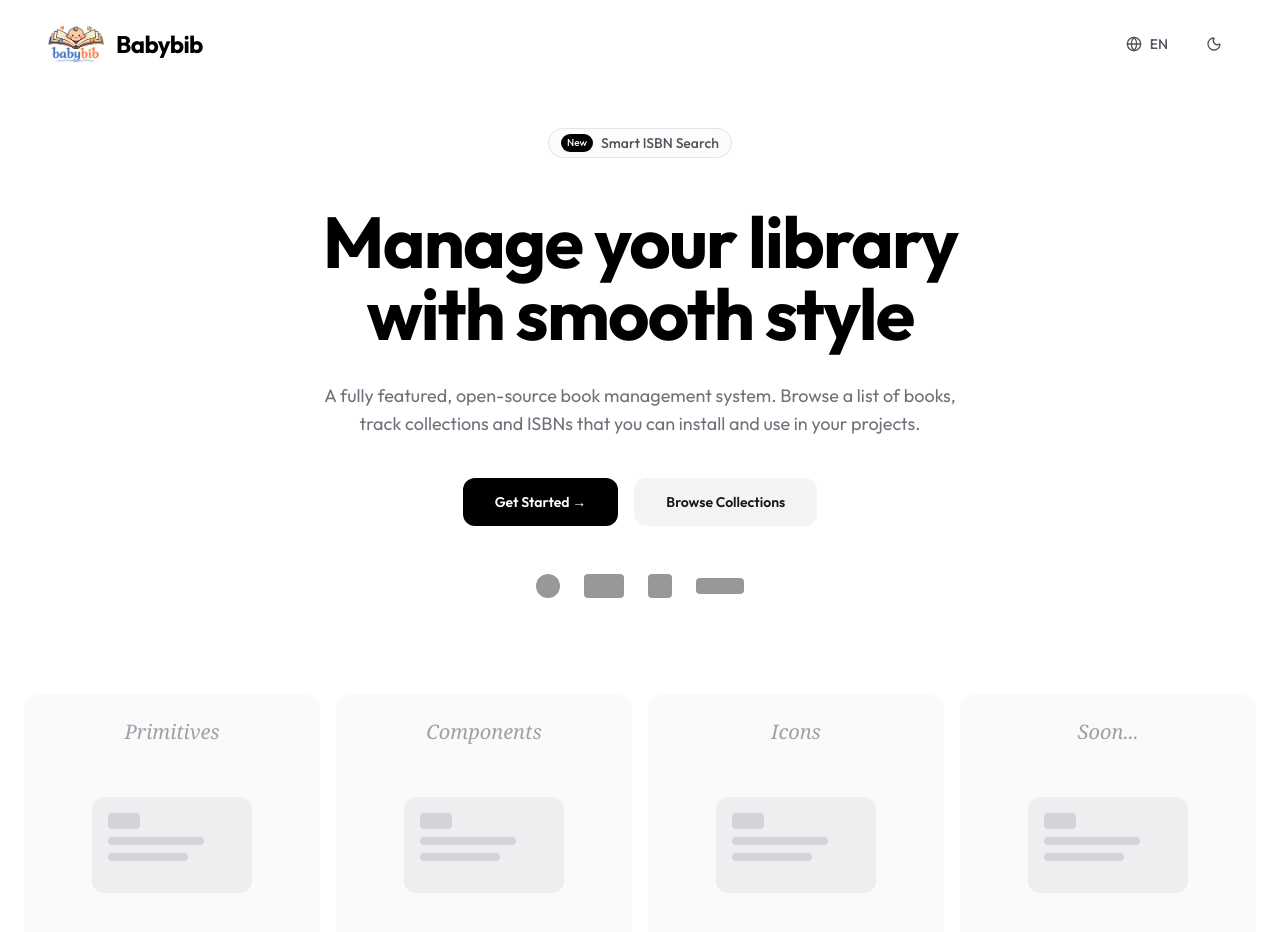
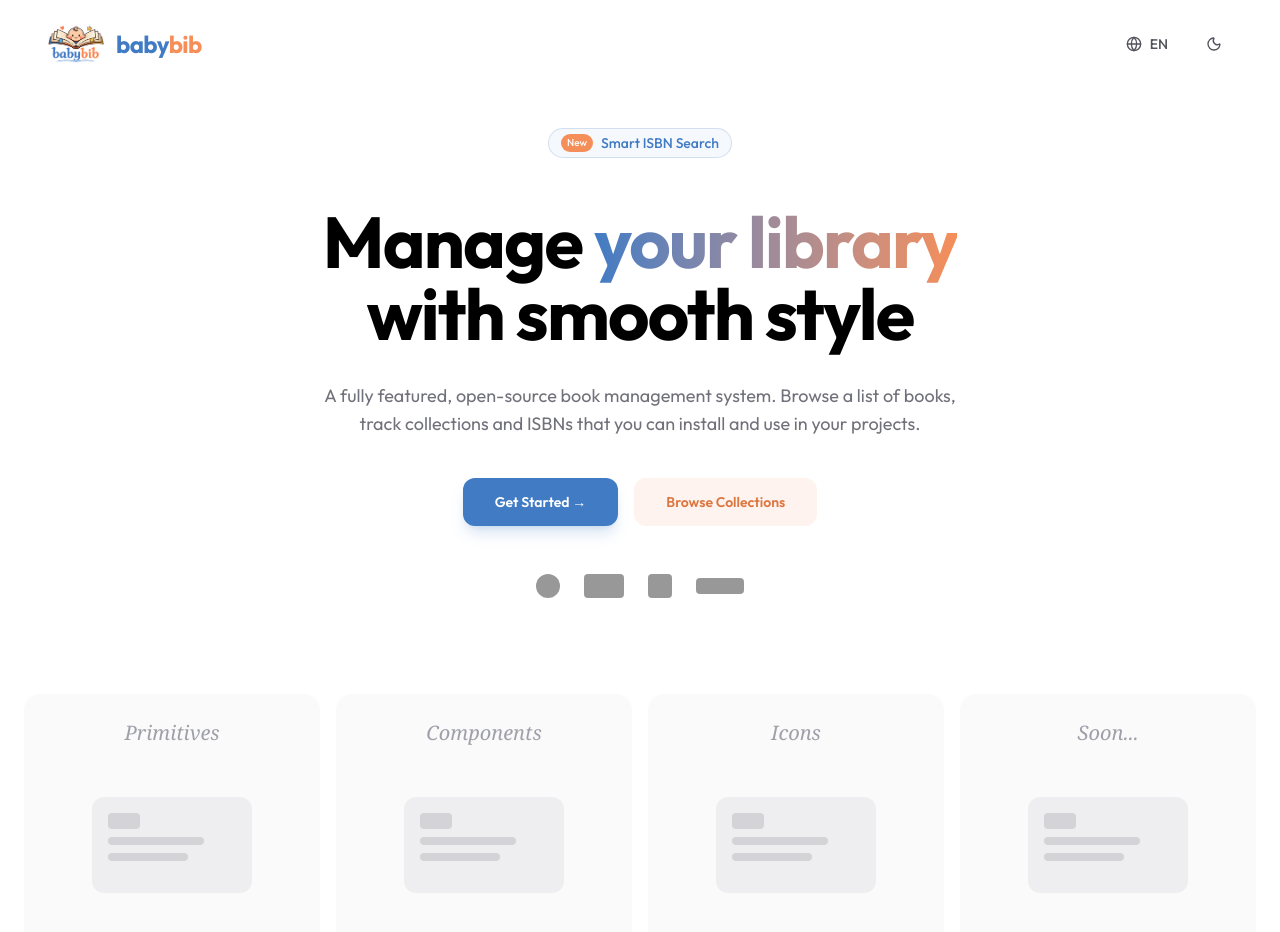
Before and after one commit to thnakon/babybib-next.js, a Next.js app: page / in a window 1280 px wide. Shown: the top 932 px of the page. Built offline with nearby package versions, Linux system fonts and the light colour scheme.

Commit message:
Update color palette to match Babybib logo

```diff
--- a/src/app/page.tsx
+++ b/src/app/page.tsx
@@ -15,7 +15,10 @@ export default function Home() {
               className="object-contain"
             />
           </div>
-          <span className="text-2xl font-bold tracking-tight">Babybib</span>
+          <span className="text-2xl font-bold tracking-tight">
+            <span className="text-[#407bc4]">baby</span>
+            <span className="text-[#f58e58]">bib</span>
+          </span>
         </div>
 
         <div className="flex items-center gap-4">
@@ -26,15 +29,15 @@ export default function Home() {
 
       <main className="flex flex-col items-center pt-32 pb-20">
         {/* Badge */}
-        <div className="mb-12 flex items-center gap-2 rounded-full border border-zinc-200 dark:border-zinc-800 bg-zinc-50/50 dark:bg-zinc-900/50 px-3 py-1 text-sm font-medium">
-          <span className="rounded-full bg-black dark:bg-white px-1.5 py-0.5 text-[10px] text-white dark:text-black">New</span>
-          <span className="text-zinc-600 dark:text-zinc-400">Smart ISBN Search</span>
+        <div className="mb-12 flex items-center gap-2 rounded-full border border-[#407bc4]/20 dark:border-[#407bc4]/30 bg-[#407bc4]/5 dark:bg-[#407bc4]/10 px-3 py-1 text-sm font-medium">
+          <span className="rounded-full bg-[#f58e58] px-1.5 py-0.5 text-[10px] text-white">New</span>
+          <span className="text-[#407bc4] dark:text-[#6ba1e6]">Smart ISBN Search</span>
         </div>
 
         {/* Hero Section */}
         <div className="flex flex-col items-center px-4 text-center">
           <h1 className="max-w-4xl text-5xl font-bold tracking-tight sm:text-7xl">
-            Manage your library <br /> with smooth style
+            Manage <span className="text-transparent bg-clip-text bg-gradient-to-r from-[#407bc4] to-[#f58e58]">your library</span> <br /> with smooth style
           </h1>
           <p className="mt-8 max-w-2xl text-lg text-zinc-500">
             A fully featured, open-source book management system. Browse a list of
@@ -42,10 +45,10 @@ export default function Home() {
           </p>
 
           <div className="mt-10 flex flex-col items-center gap-4 sm:flex-row">
-            <button className="flex h-12 items-center gap-2 rounded-xl bg-black dark:bg-white px-8 text-sm font-semibold text-white dark:text-black transition-all hover:bg-zinc-800 dark:hover:bg-zinc-200 active:scale-95">
+            <button className="flex h-12 items-center gap-2 rounded-xl bg-[#407bc4] px-8 text-sm font-semibold text-white transition-all hover:bg-[#32629e] active:scale-95 shadow-lg shadow-[#407bc4]/20">
               Get Started →
             </button>
-            <button className="flex h-12 items-center rounded-xl bg-zinc-100 dark:bg-zinc-800 px-8 text-sm font-semibold text-zinc-900 dark:text-zinc-100 transition-all hover:bg-zinc-200 dark:hover:bg-zinc-700 active:scale-95">
+            <button className="flex h-12 items-center rounded-xl bg-[#f58e58]/10 px-8 text-sm font-semibold text-[#dd7742] dark:text-[#f58e58] transition-all hover:bg-[#f58e58]/20 active:scale-95">
               Browse Collections
             </button>
           </div>
@@ -67,13 +70,13 @@ export default function Home() {
             { title: "Icons", icon: "✧" },
             { title: "Soon...", icon: "⋯" }
           ].map((card, i) => (
-            <div key={i} className="group relative flex aspect-[1.2/1] flex-col rounded-2xl bg-zinc-50 dark:bg-zinc-900 p-6 transition-all hover:bg-zinc-100/80 dark:hover:bg-zinc-800/80">
-              <span className="mb-auto text-center font-serif italic text-zinc-400 text-xl">{card.title}</span>
+            <div key={i} className="group relative flex aspect-[1.2/1] flex-col rounded-2xl bg-zinc-50 dark:bg-zinc-900 p-6 transition-all hover:bg-white dark:hover:bg-zinc-800 hover:shadow-xl hover:shadow-[#407bc4]/5 border border-transparent hover:border-[#407bc4]/20">
+              <span className="mb-auto text-center font-serif italic text-zinc-400 text-xl group-hover:text-[#f58e58] transition-colors">{card.title}</span>
               <div className="flex h-full items-center justify-center">
-                <div className="h-24 w-40 rounded-xl bg-zinc-200/50 dark:bg-zinc-800/50 flex flex-col p-4 gap-2">
-                   <div className="h-4 w-8 bg-zinc-300 dark:bg-zinc-700 rounded" />
-                   <div className="h-2 w-24 bg-zinc-300 dark:bg-zinc-700 rounded" />
-                   <div className="h-2 w-20 bg-zinc-300 dark:bg-zinc-700 rounded" />
+                <div className="h-24 w-40 rounded-xl bg-zinc-200/50 dark:bg-zinc-800/50 flex flex-col p-4 gap-2 transition-colors group-hover:bg-[#407bc4]/5 dark:group-hover:bg-[#407bc4]/10">
+                   <div className="h-4 w-8 bg-zinc-300 dark:bg-zinc-700 rounded group-hover:bg-[#f58e58]/40 transition-colors" />
+                   <div className="h-2 w-24 bg-zinc-300 dark:bg-zinc-700 rounded group-hover:bg-[#407bc4]/40 transition-colors" />
+                   <div className="h-2 w-20 bg-zinc-300 dark:bg-zinc-700 rounded group-hover:bg-[#407bc4]/30 transition-colors" />
                 </div>
               </div>
             </div>
```
